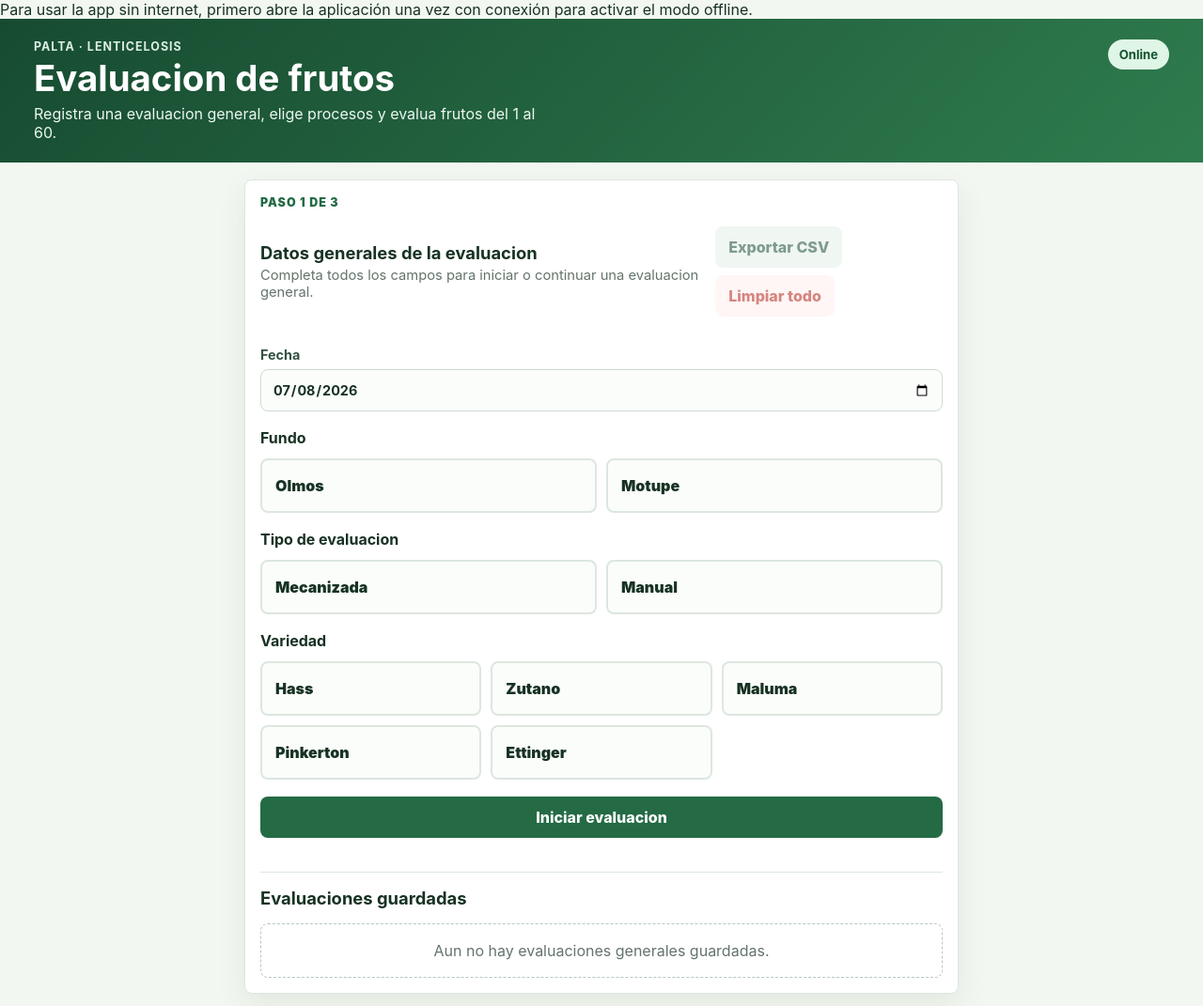
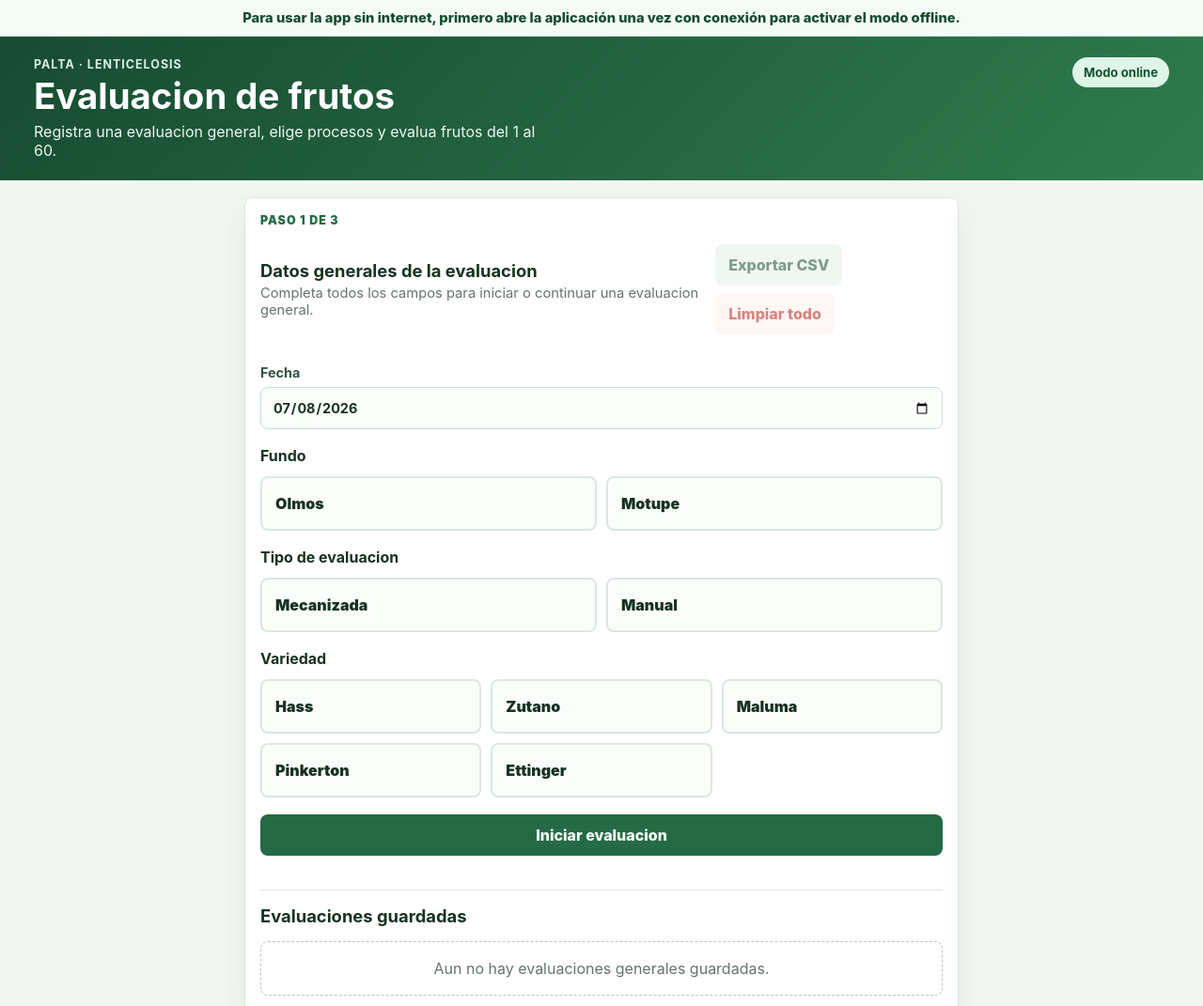
Before and after one commit to LuisP2809/app-lenticelosis, a website built with Vite: page index.html in a window 1280 px wide. Shown: the top 1071 px of the page at 94% size. Built offline with nearby package versions, Linux system fonts and the light colour scheme.

Commit message:
Muestra indicador visual online offline

```diff
--- a/src/styles.css
+++ b/src/styles.css
@@ -28,6 +28,16 @@ body {
   min-height: 100vh;
   background: var(--bg);
   color: var(--ink);
+}
+
+.offline-notice {
+  border-bottom: 1px solid #c9e1cf;
+  background: #f5fbf6;
+  color: var(--primary-dark);
+  padding: 10px clamp(16px, 4vw, 36px);
+  font-size: 0.92rem;
+  font-weight: 800;
+  text-align: center;
 }
 
 button,
@@ -103,15 +113,33 @@ h3 {
   font-weight: 700;
 }
 
+.status-pill.online,
+.status-pill.offline {
+  font-size: 0;
+}
+
+.status-pill.online::after,
+.status-pill.offline::after {
+  font-size: 0.82rem;
+}
+
 .status-pill.online {
   background: #dff5e6;
   color: #13532e;
+}
+
+.status-pill.online::after {
+  content: "Modo online";
 }
 
 .status-pill.offline,
 .status-pill.warning {
   background: #fff0c2;
   color: var(--warning);
+}
+
+.status-pill.offline::after {
+  content: "Modo offline";
 }
 
 .step-layout {
@@ -614,6 +642,11 @@ summary {
     justify-self: start;
   }
 
+  .offline-notice {
+    padding-inline: 14px;
+    text-align: left;
+  }
+
   .step-layout {
     padding-inline: 0;
   }
```
